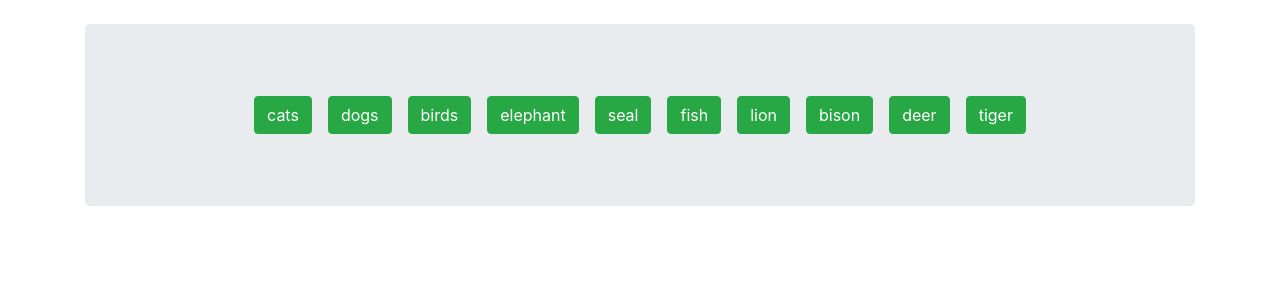
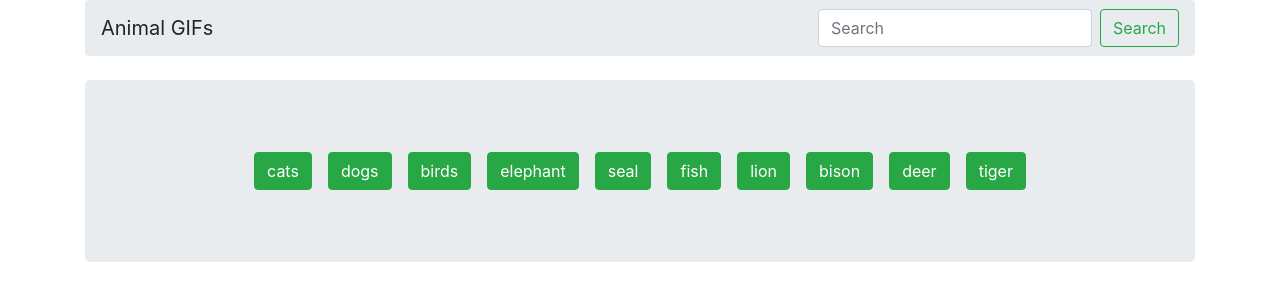
Before and after one commit to chad-balash/giphy-api, a plain HTML site: page index.html in a window 1280 px wide. Drawn offline with nearby package versions, Linux system fonts and the light colour scheme.

Commit message:
added a NavBar

```diff
--- a/index.html
+++ b/index.html
@@ -12,6 +12,13 @@
 </head>
 <body>
 <div class="container">
+        <nav class="navbar navbar-success rounded" style="background-color: #e9ecef;">
+                <a class="navbar-brand">Animal GIFs</a>
+                <form class="form-inline">
+                  <input class="form-control mr-sm-2" type="search" placeholder="Search" aria-label="Search">
+                  <button class="btn btn-outline-success my-2 my-sm-0" type="submit">Search</button>
+                </form>
+              </nav>
     <div class="jumbotron mt-4">
         <div class="text-center" id="animal-buttons"></div>
         <div class="d-flex flex-wrap justify-content-center" id="animal-images"></div>
```
Also changed, not shown: assets/javascript/app.js (+3 -21 lines).
